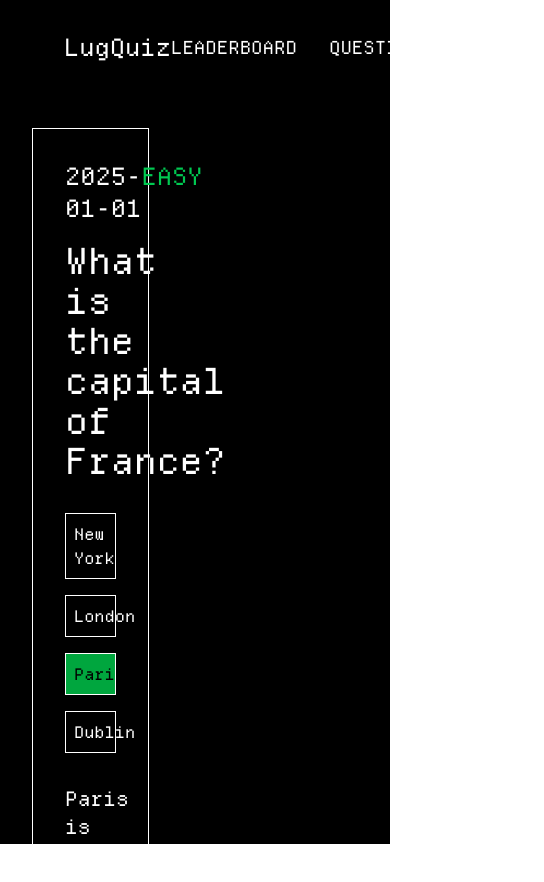
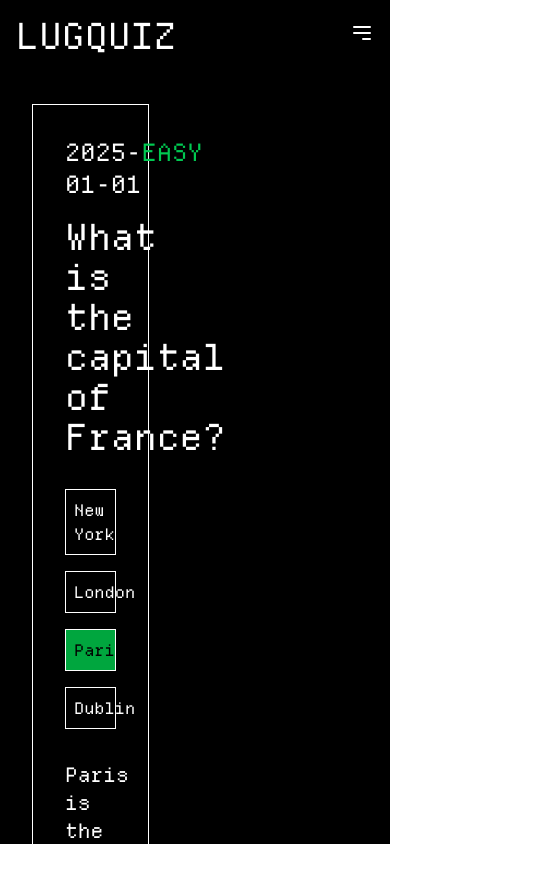
Before and after one commit to ppmpreetham/lug-quiz, a React (Vite) app: page /questions in a window 390 px wide. Shown: the top 882 px of the page, 544 px wide, since content can reach past the window. Built offline with nearby package versions, Linux system fonts and the light colour scheme.

Commit message:
add: navbar

```diff
--- a/src/components/Nav.tsx
+++ b/src/components/Nav.tsx
@@ -1,16 +1,56 @@
 import { Link } from "react-router-dom";
+import { useState } from "react";
 
 const Nav = () => {
+  const [isOpen, setIsOpen] = useState(false);
+
+  const toggleMenu = () => {
+    setIsOpen(!isOpen);
+  };
+
   return (
-    <div className="flex flex-row justify-between items-center py-8 px-16 bg-black w-screen">
-      <div className="text-white text-2xl">LugQuiz</div>
-      <div className="flex flex-row gap-8 uppercase">
-        <Link to="/leaderboard" className="text-white text-lg">Leaderboard</Link>
-        <Link to="/questions" className="text-white text-lg">Questions</Link>
-        <Link to="/profile" className="text-white text-lg">Profile</Link>
+    <nav className="bg-black p-4 w-full overflow-x-hidden">
+      <div className="flex justify-between items-center max-w-screen-xl mx-auto">
+        <Link to="/" className="text-white text-4xl md:text-2xl">
+          LUGQUIZ
+        </Link>
+        <div className="md:hidden">
+          <button
+            onClick={toggleMenu}
+            className="text-white focus:outline-none"
+          >
+            <svg
+              className="w-6 h-6"
+              fill="none"
+              stroke="currentColor"
+              viewBox="0 0 24 24"
+              xmlns="http://www.w3.org/2000/svg"
+            >
+              <path
+                strokeLinecap="round"
+                strokeLinejoin="round"
+                strokeWidth="2"
+                d={isOpen ? "M6 18L18 6M6 6l12 12" : "M4 6h16M4 12h16m-7 6h7"}
+              ></path>
+            </svg>
+          </button>
+        </div>
+        <div
+          className={`flex-col md:flex md:flex-row gap-8 uppercase ${isOpen ? "flex" : "hidden"}`}
+        >
+          <Link to="/leaderboard" className="text-white text-lg">
+            Leaderboard
+          </Link>
+          <Link to="/questions" className="text-white text-lg">
+            Questions
+          </Link>
+          <Link to="/profile" className="text-white text-lg">
+            Profile
+          </Link>
+        </div>
       </div>
-    </div>
+    </nav>
   );
-}
+};
 
 export default Nav;
```
